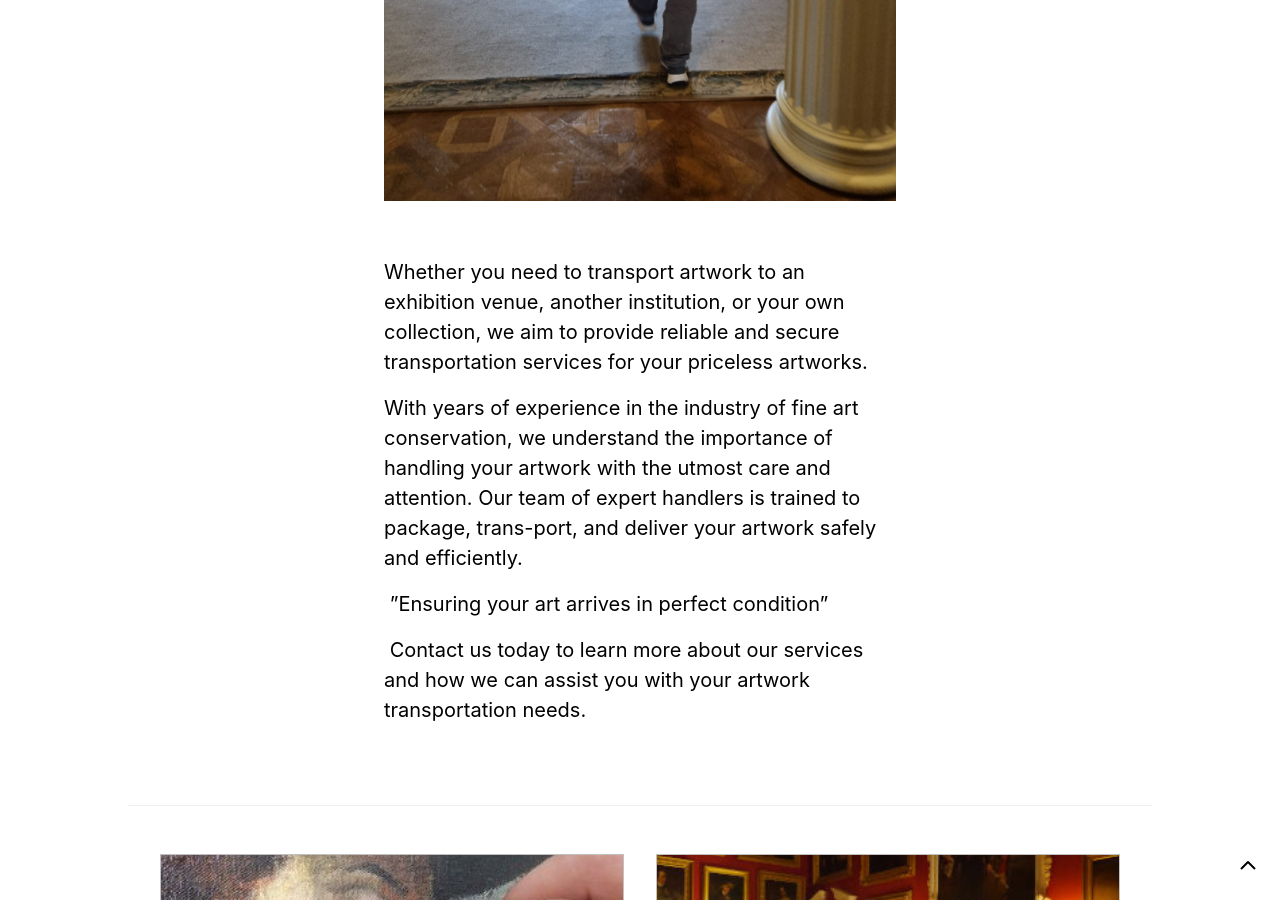
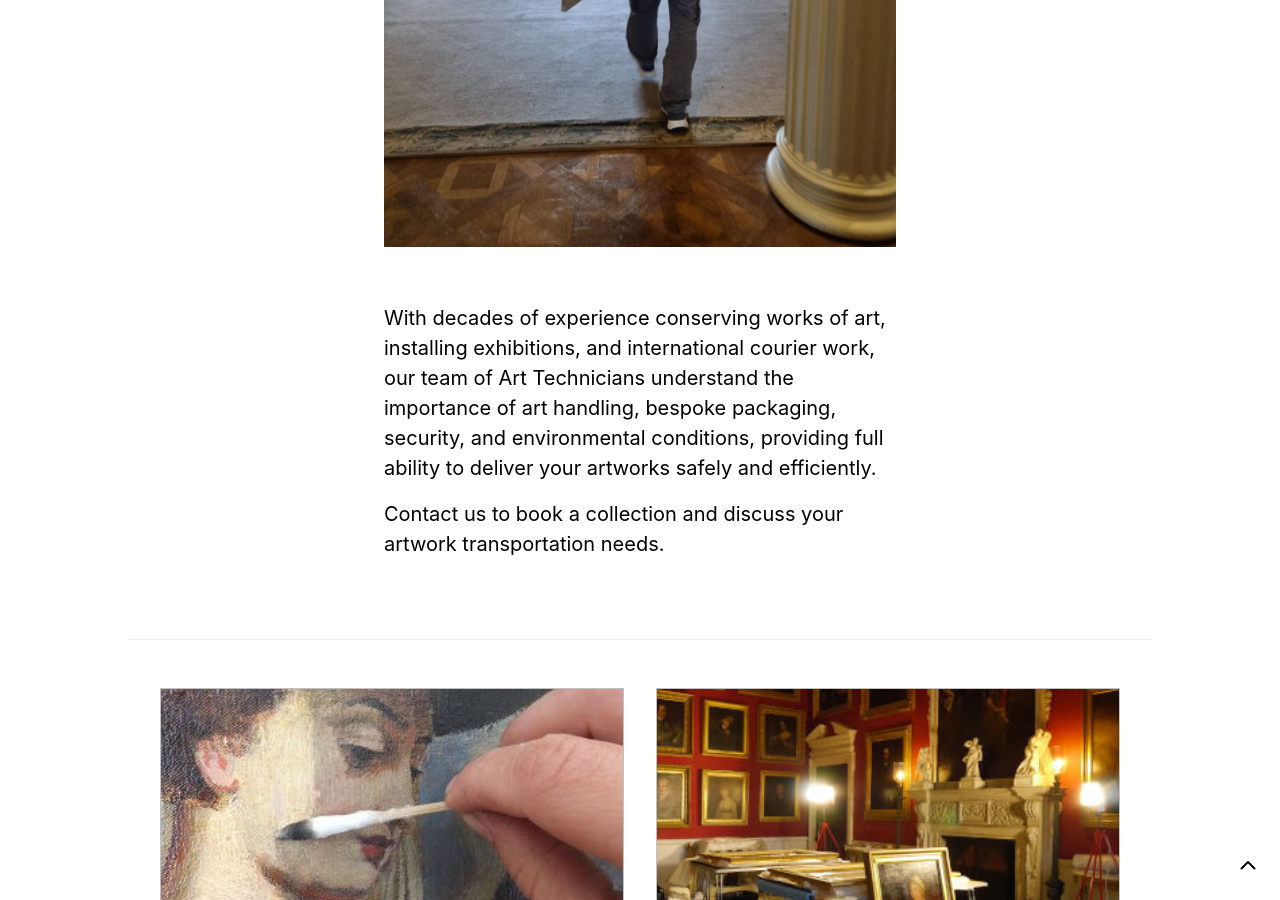
Before and after one commit to wearethoughtfox/brickhouse, a Jekyll site: the page built from _services/2023-04-24-fine-art-transit.md, in a window 1280 px wide and 900 px high, scrolled down 1354 px. Built offline with Jekyll 4.4.1, drawn with Linux system fonts in a browser that asks for light colours; a script that is not in the unit is left out; some of the changed text lies outside the part shown.

Commit message:
Update Services “2023-04-24-fine-art-transit”

```diff
--- a/_services/2023-04-24-fine-art-transit.md
+++ b/_services/2023-04-24-fine-art-transit.md
@@ -11,14 +11,12 @@ title: BH10 Fine Art Transit
 link: http://www.brickhouseconservation.co.uk/painting-conservation-and-restoration/
 image: /images/img_0137-e1475150079314.jpg
 ---
-At BH10 Fine Art Transit, we’re committed to providing our clients with a stress-free experience when it comes to artwork transportation. We offer personalized services tailored to your specific needs and work closely with you to ensure that your artwork is transported with the utmost care and attention to detail
+BH10 Transit offers a reliable and professional courier service for your Fine Art.
 
-![dirt-under-stretcher](/images/2023-03-09-at-1.43.16-pm.jpeg)
+Whether you need to transport artwork to an exhibition venue, another institution, or rehousing your own collection, we provide a personalised service, working alongside you to ensure each artwork is transported with the utmost care and attention to detail.
 
-Whether you need to transport artwork to an exhibition venue, another institution, or your own collection, we aim to provide reliable and secure transportation services for your priceless artworks.
+![art-transit](/images/2023-03-09-at-1.43.16-pm.jpeg)
 
-With years of experience in the industry of fine art conservation, we understand the importance of handling your artwork with the utmost care and attention. Our team of expert handlers is trained to package, trans-port, and deliver your artwork safely and efficiently.
+With decades of experience conserving works of art, installing exhibitions, and international courier work, our team of Art Technicians understand the importance of art handling, bespoke packaging, security, and environmental conditions, providing full ability to deliver your artworks safely and efficiently.
 
- ”Ensuring your art arrives in perfect condition”
-
- Contact us today to learn more about our services and how we can assist you with your artwork transportation needs.
+Contact us to book a collection and discuss your artwork transportation needs.
```
